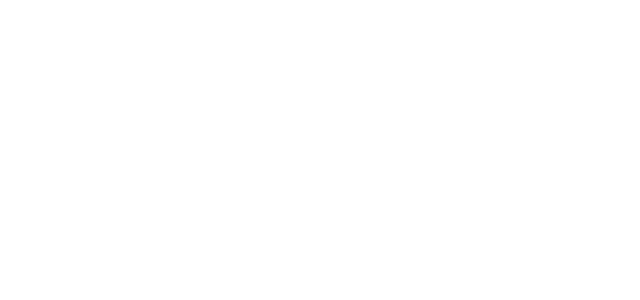
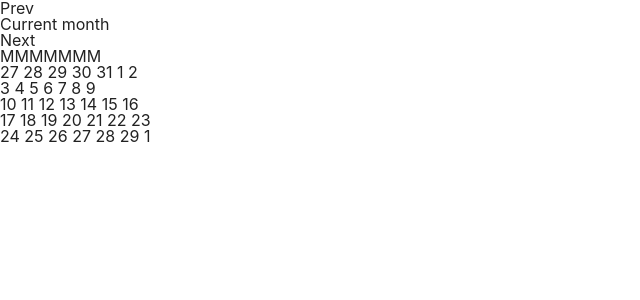
Before and after one commit to Vladimir-github-account/event_calendar, a React (Create React App) app: page / in a window 1280 px wide. Shown: the top 300 px of the page, without its empty margins (0-640 px from the left). Built offline with nearby package versions, Linux system fonts and the light colour scheme.

Commit message:
Create: Bad calendar logic

```diff
--- a/package.json
+++ b/package.json
@@ -6,6 +6,7 @@
     "@testing-library/jest-dom": "^4.2.4",
     "@testing-library/react": "^9.4.1",
     "@testing-library/user-event": "^7.2.1",
+    "classnames": "^2.2.6",
     "moment": "^2.24.0",
     "react": "^16.13.0",
     "react-dom": "^16.13.0",
--- a/src/Components/Calendar/index.js
+++ b/src/Components/Calendar/index.js
@@ -1,16 +1,63 @@
 import React, {Component} from 'react';
-import PropTypes          from 'prop-types';
+import moment             from 'moment';
+import Week               from '../Week';
 
 class Calendar extends Component {
+  constructor(props) {
+    super(props);
+    this.state = {
+      currentDate: moment(),
+    };
+  }
+
   render() {
+    /* const weeks = [];
+     console.log(moment().day(0).format('dddd, MMMM Do YYYY, h:mm:ss'));
+     console.log(moment().date(1).format('dddd, MMMM Do YYYY, h:mm:ss'));
+     const firstDayOfMonth = moment().date(1);
+     console.log('Before add',firstDayOfMonth.format('dddd, MMMM Do YYYY, h:mm:ss'));
+     firstDayOfMonth.add(1, 'w');
+     console.log('After add',firstDayOfMonth.format('dddd, MMMM Do YYYY, h:mm:ss'));
+     console.log('is in mounth?', firstDayOfMonth.month() === firstDayOfMonth.add(1, 'w').month(), firstDayOfMonth.format('dddd, MMMM Do YYYY, h:mm:ss'));
+     console.log('is in mounth?', firstDayOfMonth.month() === firstDayOfMonth.add(1, 'w').month(), firstDayOfMonth.format('dddd, MMMM Do YYYY, h:mm:ss'));
+     console.log('is in mounth?', firstDayOfMonth.month() === firstDayOfMonth.add(1, 'w').month(), firstDayOfMonth.format('dddd, MMMM Do YYYY, h:mm:ss'));
+     console.log('is in mounth?', firstDayOfMonth.month() === firstDayOfMonth.add(1, 'w').month(), firstDayOfMonth.format('dddd, MMMM Do YYYY, h:mm:ss'));
+ */
+    const {currentDate} = this.state;
+    const firstDayOfMonth = currentDate.date(1);
+    const weeksComponents = [];
+    do {
+      //console.log(firstDayOfMonth.format('dddd, MMMM Do YYYY, h:mm:ss'));
+      const day = moment(firstDayOfMonth);
+      const firstDayOfWeek = day.day(1);
+      console.log(firstDayOfWeek.format('dddd, MMMM Do YYYY, h:mm:ss'));
+      weeksComponents.push(<Week key={firstDayOfWeek}
+                                 firstDayOfWeek={firstDayOfWeek}
+                                 currentDate={currentDate}/>);
+    } while (firstDayOfMonth.month() === firstDayOfMonth.add(1, 'w').month());
+    console.log(weeksComponents);
     return (
         <div>
-
+          <div>
+            <div>Prev</div>
+            <div>Current month</div>
+            <div>Next</div>
+          </div>
+          <div>
+            <span>M</span>
+            <span>M</span>
+            <span>M</span>
+            <span>M</span>
+            <span>M</span>
+            <span>M</span>
+            <span>M</span>
+          </div>
+          <ul>
+            {weeksComponents}
+          </ul>
         </div>
     );
   }
 }
 
-Calendar.propTypes = {};
-
 export default Calendar;
--- a/src/Components/Date/index.js
+++ b/src/Components/Date/index.js
@@ -0,0 +1,7 @@
+import React from 'react';
+
+function Date(props) {
+  return (<span>{`${props.date} `}</span>);
+}
+
+export default Date;
--- a/src/Components/Week/index.js
+++ b/src/Components/Week/index.js
@@ -0,0 +1,16 @@
+import React from 'react';
+import Date  from '../Date';
+
+function Week(props) {
+  const {firstDayOfWeek, currentDate} = props;
+  const days = [];
+  for (let i = 0; i < 7; i++){
+    console.log(firstDayOfWeek.format('dddd, MMMM Do YYYY, h:mm:ss'));
+    days.push(<Date date={firstDayOfWeek.date()}/>);
+    firstDayOfWeek.add(1, 'd');
+  }
+  console.log(days);
+  return (<li>{days}</li>);
+}
+
+export default Week;
```
